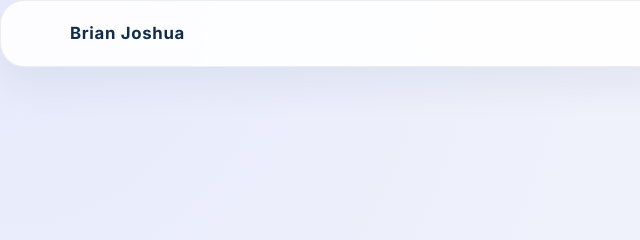
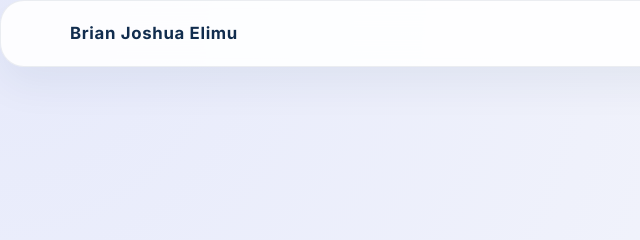
Before and after one commit to BrianJoshuaE/portifolio-BrianJoshua26, a plain HTML site: page index.html in a window 1280 px wide. Shown: the top 240 px of the page, 0-640 px from the left. Drawn offline with Linux system fonts and the light colour scheme.

Commit message:
update
update

```diff
--- a/index.html
+++ b/index.html
@@ -14,7 +14,7 @@
     <div class="page-shell">
         <header class="site-header glass">
             <div class="container header-inner">
-                <a class="brand" href="#home">Brian Joshua</a>
+                <a class="brand" href="#home">Brian Joshua Elimu</a>
                 <nav>
                     <ul class="nav-list">
                         <li><a href="#home">Home</a></li>
```
